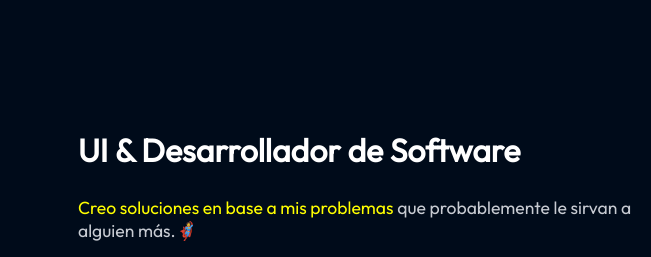
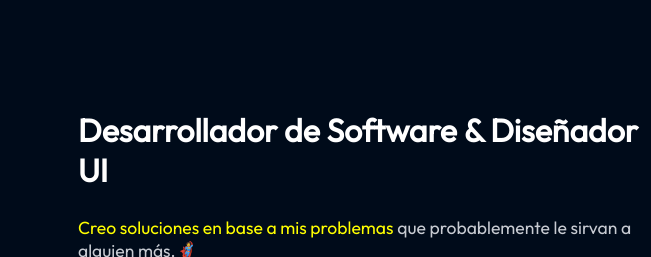
Before and after one commit to LuisPicon/portafolio, a plain HTML site: page index.html in a window 1280 px wide. Shown: the part 133-390 px from the top of the page, 149-800 px from the left. Drawn offline with Linux system fonts and the light colour scheme.

Commit message:
mejora de la marca personal

```diff
--- a/index.html
+++ b/index.html
@@ -70,7 +70,7 @@
     <section id="pagina-1" class=" pagina pagina-1 " data-scroll-spy>
       <div class="pagina-1-principal">
           <div class="pagina-1-informacion">
-            <h1 class="titulo-principal">UI & Desarrollador de Software</h1>
+            <h1 class="titulo-principal">Desarrollador de Software & Diseñador UI</h1>
             <p>
               <span class="soluciones">Creo soluciones en base a mis problemas </span>que probablemente le sirvan a alguien más.🦸
             </p>
```
